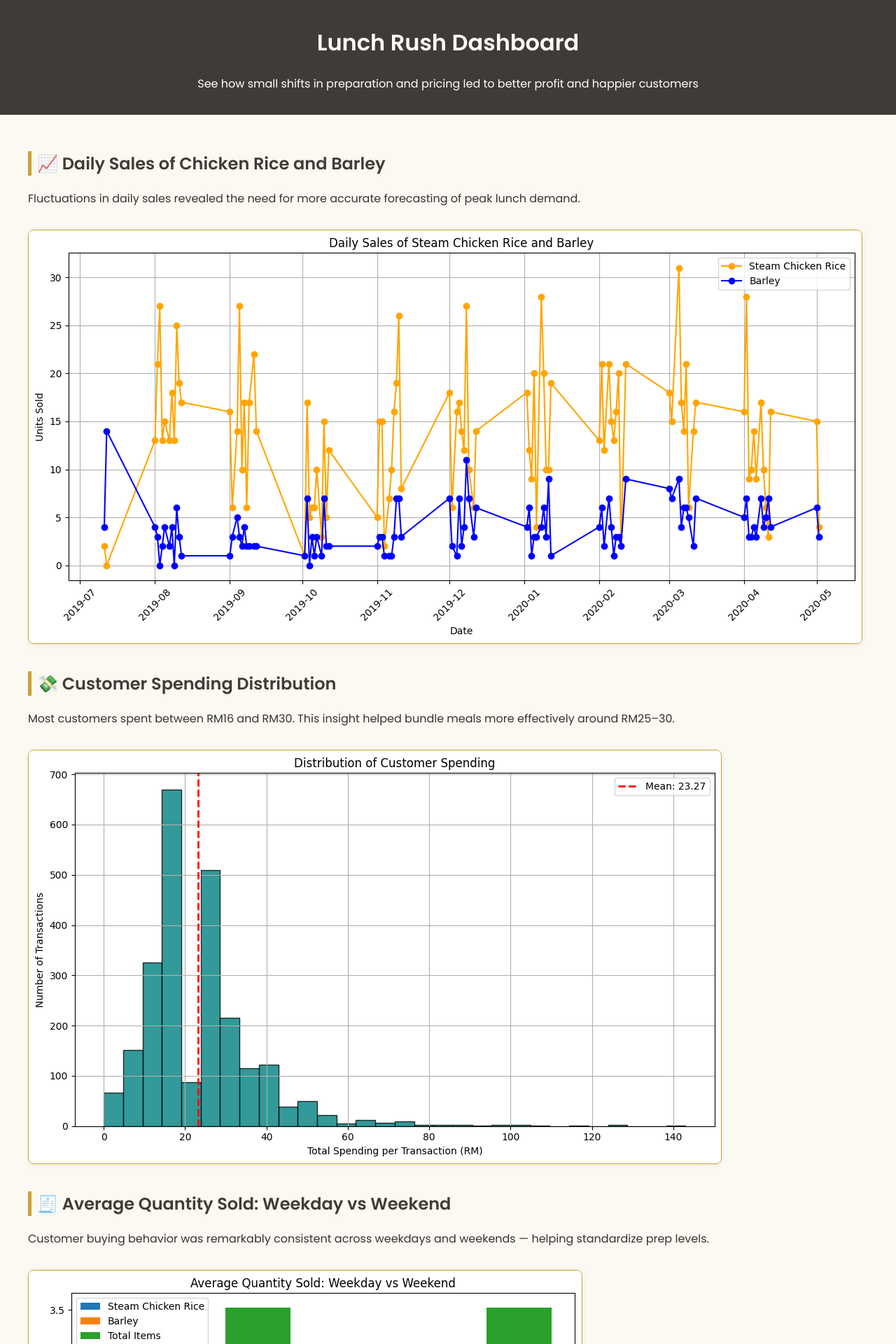
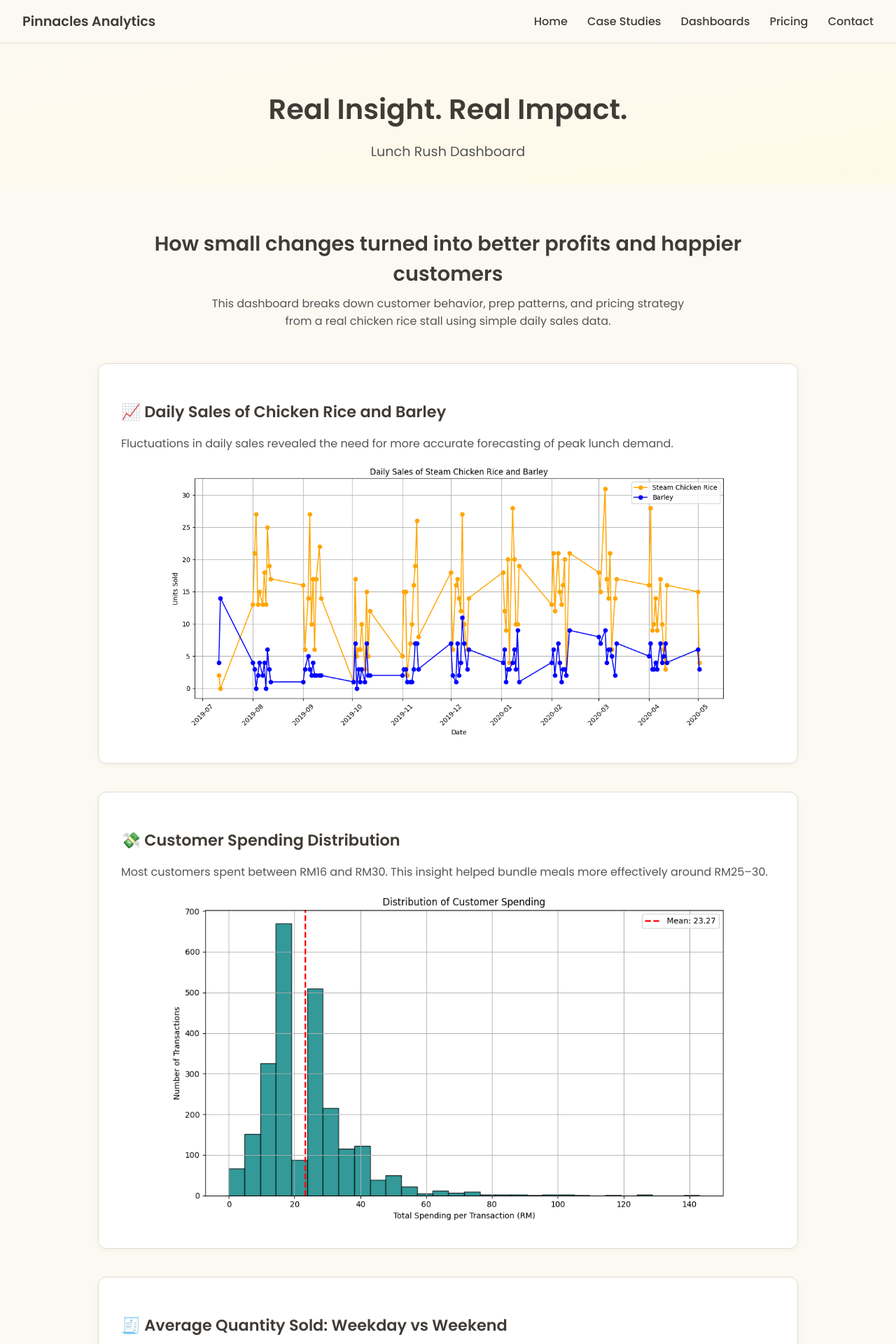
Before and after one commit to lyven81/pinnacles-learning-website, a Jekyll site: the page dashboard/dashboard-1.html, which Jekyll copies as it is, in a window 1280 px wide. Shown: the top 1920 px of the page at 70% size. Built offline with Jekyll 4.4.1, drawn with Linux system fonts in a browser that asks for light colours; some of the changed text lies outside the part shown.

Commit message:
Update dashboard-1.html

```diff
--- a/dashboard/dashboard-1.html
+++ b/dashboard/dashboard-1.html
@@ -2,54 +2,182 @@
 <html lang="en">
 <head>
   <meta charset="UTF-8" />
-  <meta name="viewport" content="width=device-width, initial-scale=1.0"/>
-  <title>Lunch Rush Dashboard | Pinnacles Analytics</title>
-  <link href="https://fonts.googleapis.com/css2?family=Poppins:wght@400;500;600&display=swap" rel="stylesheet"/>
+  <meta name="viewport" content="width=device-width, initial-scale=1.0" />
+  <title>Real Insight | Pinnacles Analytics</title>
+  <link href="https://fonts.googleapis.com/css2?family=Poppins:wght@400;500;600&display=swap" rel="stylesheet" />
   <style>
-    body {
+    html, body {
+      height: 100%;
+      margin: 0;
       font-family: 'Poppins', sans-serif;
       background-color: #FCF9F2;
-      margin: 0;
-      padding: 0;
       color: #333;
     }
-    header, footer {
+
+    body {
+      display: flex;
+      flex-direction: column;
+    }
+
+    .navbar {
+      display: flex;
+      justify-content: space-between;
+      align-items: center;
+      background-color: #FCF9F2;
+      padding: 1rem 2rem;
+      border-bottom: 1px solid #e0ddd3;
+    }
+
+    .navbar .brand {
+      font-size: 1.2rem;
+      font-weight: 600;
+      color: #403B36;
+    }
+
+    .navbar nav a {
+      margin-left: 1.5rem;
+      text-decoration: none;
+      color: #403B36;
+      font-weight: 500;
+    }
+
+    .navbar nav a:hover {
+      color: #CBA135;
+    }
+
+    header {
+      text-align: center;
+      padding: 4rem 1rem 2rem;
+      background: linear-gradient(to bottom right, #FCF9F2, #fff9e7);
+    }
+
+    header h1 {
+      font-size: 2.5rem;
+      color: #403B36;
+      margin: 0;
+    }
+
+    header p {
+      font-size: 1.2rem;
+      color: #555;
+      max-width: 700px;
+      margin: 1rem auto 0;
+    }
+
+    .container {
+      padding: 2rem;
+      max-width: 1000px;
+      margin: 0 auto;
+    }
+
+    .dashboard-intro {
+      text-align: center;
+      margin: 2rem auto 3rem;
+    }
+
+    .dashboard-intro h2 {
+      font-size: 1.8rem;
+      color: #403B36;
+      margin-bottom: 0.5rem;
+    }
+
+    .dashboard-intro p {
+      color: #555;
+      font-size: 1rem;
+      max-width: 700px;
+      margin: 0 auto;
+    }
+
+    .chart-section {
+      background: #fff;
+      border: 1px solid #e0ddd3;
+      border-radius: 12px;
+      padding: 2rem;
+      margin-bottom: 2.5rem;
+      box-shadow: 0 2px 10px rgba(0, 0, 0, 0.04);
+    }
+
+    .chart-section h2 {
+      font-size: 1.4rem;
+      color: #403B36;
+      margin-bottom: 0.5rem;
+    }
+
+    .chart-section p {
+      color: #555;
+      margin-bottom: 1rem;
+    }
+
+    .chart-section img {
+      width: 100%;
+      max-width: 800px;
+      display: block;
+      margin: 1rem auto 0;
+      border-radius: 8px;
+    }
+
+    footer {
       background-color: #403B36;
-      color: #FFFFFF;
+      color: white;
       text-align: center;
-      padding: 1rem;
+      padding: 1.5rem;
+      font-size: 0.9rem;
+      margin-top: auto;
     }
-    .container {
-      max-width: 1200px;
-      margin: auto;
-      padding: 2rem;
+
+    footer a {
+      color: #CBA135;
+      text-decoration: none;
     }
-    h2 {
-      color: #403B36;
-      border-left: 5px solid #CBA135;
-      padding-left: 0.5rem;
+
+    footer a:hover {
+      text-decoration: underline;
     }
-    .chart-section {
-      margin-bottom: 2rem;
-    }
-    img {
-      max-width: 100%;
-      height: auto;
-      border: 1px solid #CBA135;
-      border-radius: 8px;
-      box-shadow: 0 2px 8px rgba(0,0,0,0.06);
-      margin-top: 1rem;
+
+    @media (max-width: 768px) {
+      .navbar {
+        flex-direction: column;
+        align-items: flex-start;
+      }
+
+      .navbar nav {
+        margin-top: 0.5rem;
+      }
+
+      header h1 {
+        font-size: 2rem;
+      }
+
+      .dashboard-intro h2 {
+        font-size: 1.4rem;
+      }
     }
   </style>
 </head>
 <body>
 
+  <div class="navbar">
+    <div class="brand">Pinnacles Analytics</div>
+    <nav>
+      <a href="index.html">Home</a>
+      <a href="case-studies.html">Case Studies</a>
+      <a href="dashboard.html">Dashboards</a>
+      <a href="pricing.html">Pricing</a>
+      <a href="contact.html">Contact</a>
+    </nav>
+  </div>
+
   <header>
-    <h1>Lunch Rush Dashboard</h1>
-    <p>See how small shifts in preparation and pricing led to better profit and happier customers</p>
+    <h1>Real Insight. Real Impact.</h1>
+    <p>Lunch Rush Dashboard</p>
   </header>
 
-  <div class="container">
+  <main class="container">
+
+    <div class="dashboard-intro">
+      <h2>How small changes turned into better profits and happier customers</h2>
+      <p>This dashboard breaks down customer behavior, prep patterns, and pricing strategy from a real chicken rice stall using simple daily sales data.</p>
+    </div>
 
     <div class="chart-section">
       <h2>📈 Daily Sales of Chicken Rice and Barley</h2>
@@ -87,9 +215,15 @@
       <img src="https://raw.githubusercontent.com/lyven81/pinnacles-learning-website/main/dashboard/chart/chart%205%20-%20line%20chart.png" alt="Simulated Week Line Chart"/>
     </div>
 
-  </div>
+  </main>
 
   <footer>
+    <p>📧 <a href="mailto:admin@pinnaclesanalytics.com">admin@pinnaclesanalytics.com</a></p>
+    <p>
+      <a href="http://www.pinnaclesanalytics.com/about.html">About Us</a> &nbsp;|&nbsp;
+      <a href="http://www.pinnaclesanalytics.com/pricing.html">Pricing</a> &nbsp;|&nbsp;
+      <a href="http://www.pinnaclesanalytics.com/privacy-policy.html">Data Policy</a>
+    </p>
     <p>© 2025 Pinnacles Analytics</p>
   </footer>
 
```
